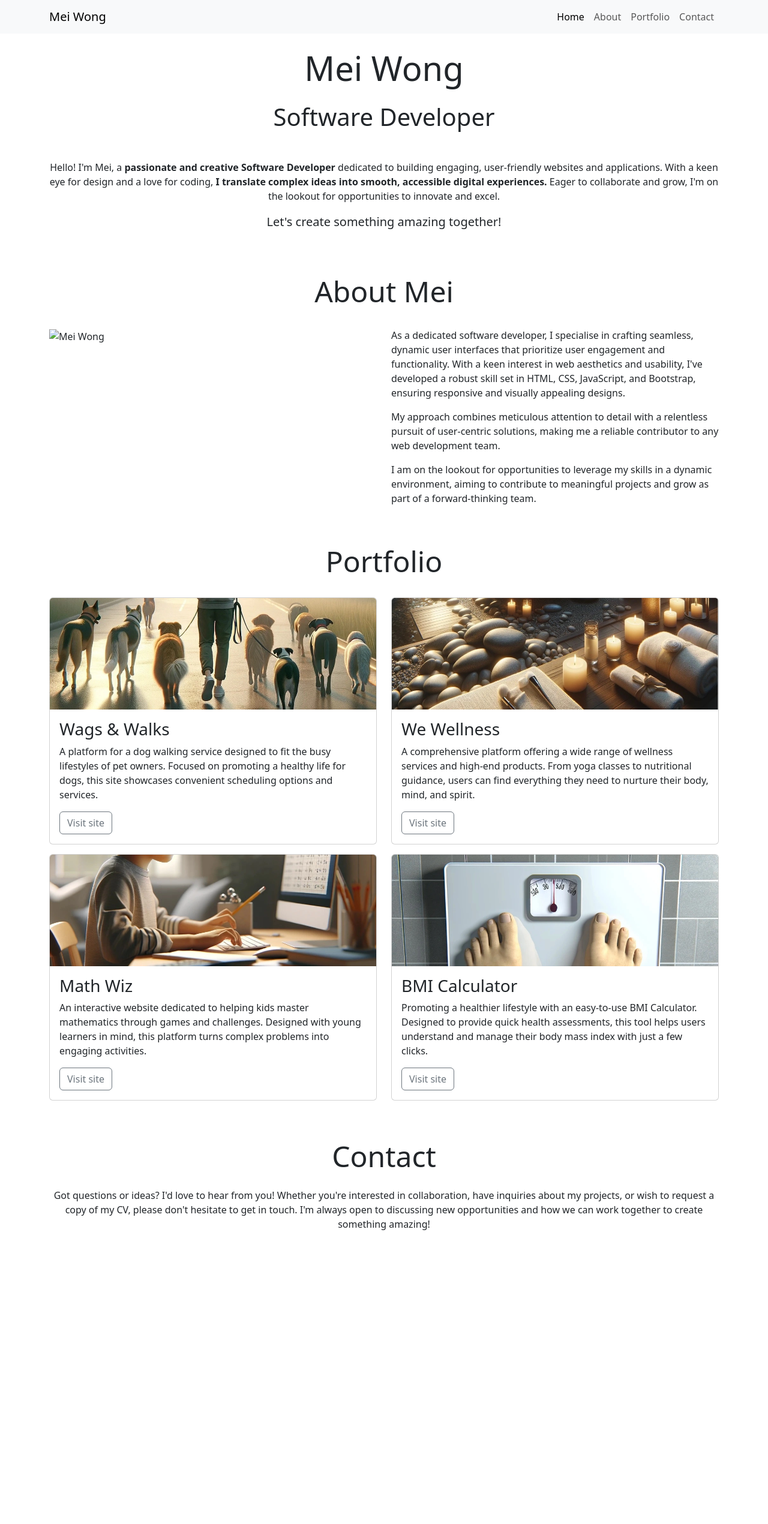
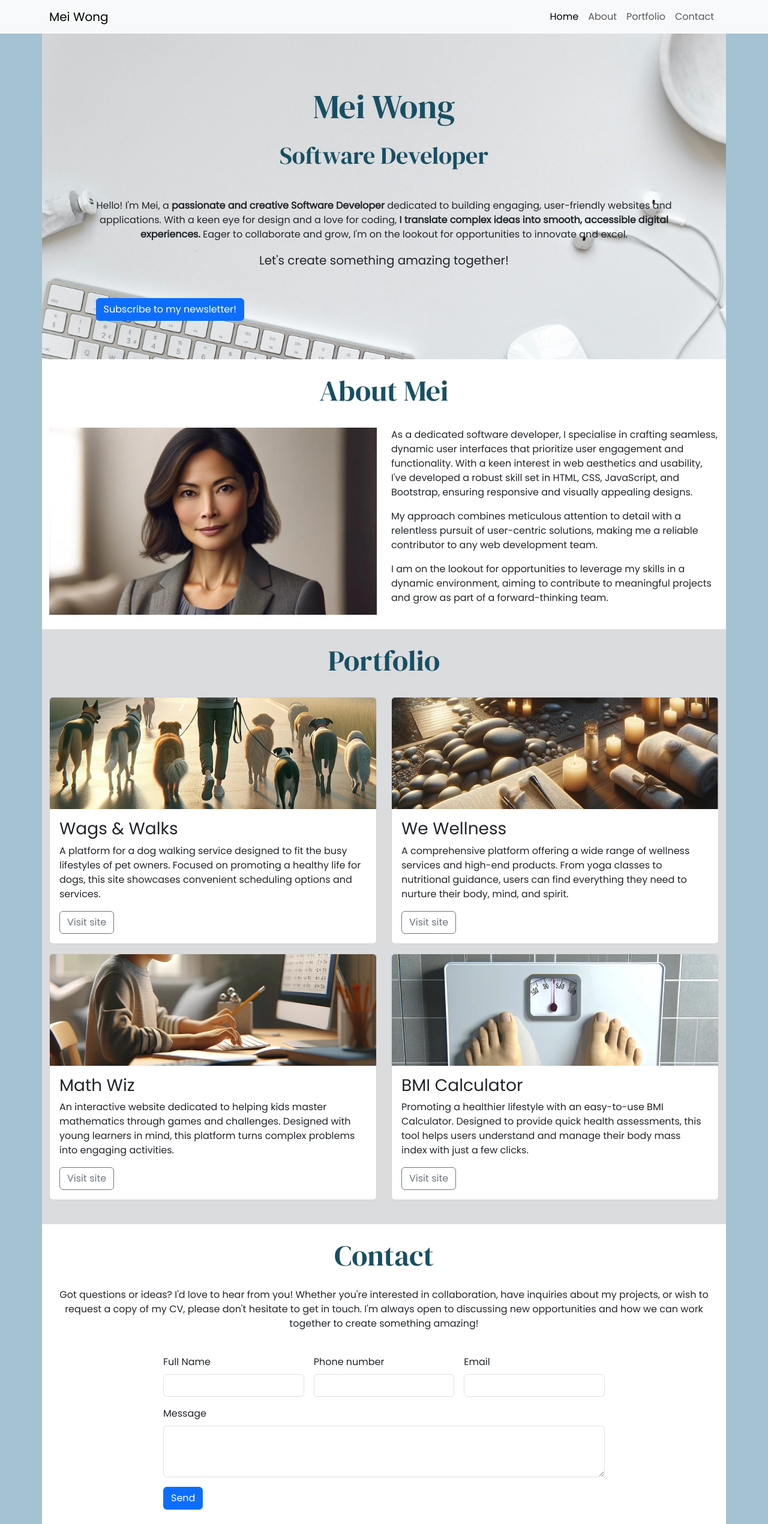
Before and after one commit to DarylMurphyCoder/Portfolio, a plain HTML site: page index.html in a window 1280 px wide. Shown: the whole page at 60% size. Before the commit the page ends 2093 px from the top, so only its background shows below. Drawn offline with nearby package versions, Linux system fonts and the light colour scheme.

Commit message:
(Added Modal and added first css styles)

```diff
--- /dev/null
+++ b/assets/css/styles.css
@@ -0,0 +1,42 @@
+
+/*
+    #a4c2d1; egg blue
+    #dbdcde; light grey
+    #1f7798; mid-blue
+    #184f63; dark-blue
+*/
+
+/* global styles */
+
+@import url('https://fonts.googleapis.com/css2?family=DM+Serif+Display:ital@0;1&family=Poppins&display=swap');
+
+body {
+    font-family: 'Poppins', sans-serif;
+    background-color: #a4c2d1; /*#a4c2d1; egg blue*/
+
+}
+
+h1, h2 {
+    font-family: 'DM Serif Display', serif;
+    color: #184f63; /* dark-blue */
+}
+
+#about {background-color: white;}
+
+/* Portfolio */
+#portfolio {background-color: #dbdcde;} /* light grey */
+
+/* Contact section */
+
+#contact {background-color: white;}
+
+/* Header */
+
+#hero {
+    background-color: #dbdcde; /* light grey */
+    background-image: url("../images/portfolio-images/background.webp");
+    background-size: cover;
+    background-position: 50% 70%;
+    min-height: 500px;
+    padding: 5% 7%;
+}
--- a/index.html
+++ b/index.html
@@ -8,7 +8,10 @@
     <!-- Bootstrap CSS Link -->
     <link href="https://cdn.jsdelivr.net/npm/bootstrap@5.3.3/dist/css/bootstrap.min.css" rel="stylesheet"
         integrity="sha384-QWTKZyjpPEjISv5WaRU9OFeRpok6YctnYmDr5pNlyT2bRjXh0JMhjY6hW+ALEwIH" crossorigin="anonymous">
-</head>
+    <!-- Custom CSS Link -->
+    <link rel="stylesheet" href="assets/css/styles.css">
+
+    </head>
 
 <body>
     <nav class="navbar navbar-expand-sm bg-body-tertiary">
@@ -62,6 +65,10 @@
                 <p class="lead mb-5">Let's create something amazing together!</p>
             </div>
         </section>
+        <!-- Button trigger modal -->
+    <button type="button" class="btn btn-primary" data-bs-toggle="modal" data-bs-target="#exampleModal">
+    Subscribe to my newsletter!
+    </button>
     </header>
 
     <!-- main content -->
@@ -76,7 +83,7 @@
                 <!-- mb-4 used to add margin under image -->
                 <div class="col-12 col-md-6 mb-4">
                     <!-- img-fluid class makes the image responsive to its container -->
-                    <img src="assets/images/mei-wong.webp" class="img-fluid" alt="Mei Wong">
+                    <img src="assets/images/portfolio-images/mei-wong.webp" class="img-fluid" alt="Mei Wong">
                 </div>
                 <!-- mb-4 used to add margin under text -->
                 <div class="col-12 col-md-6 mb-4">
@@ -189,12 +196,63 @@
                     touch. I'm always open to discussing new opportunities and how we
                     can work together to create something amazing!</p>
             </div>
-            <div class="col-12 col-md-10 col-lg-8">
+            <div class="col-12 col-md-10 col-lg-8 mb-4">
                 <!-- Add your form here -->
-
+                <form class="row g-3">
+                    <div class="col-lg-4">
+                        <label for="full-name" class="form-label">Full Name</label>
+                        <input type="text" class="form-control" id="full-name">
+                    </div>
+                    <div class="col-lg-4">
+                        <label for="phonenumber" class="form-label">Phone number</label>
+                        <input type="number" class="form-control" id="phonenumber">
+                    </div>
+                    <div class="col-lg-4">
+                        <label for="email" class="form-label">Email</label>
+                        <input type="email" class="form-control" id="email">
+                    </div>
+                    <div class="col-12">
+                        <label for="message" class="form-label">Message</label>
+                        <textarea class="form-control" id="message" rows="3"></textarea>
+                    </div>
+                    <div class="col-12">
+                        <button type="submit" class="btn btn-primary">Send</button>
+                    </div>
+                </form>
             </div>
         </div>
     </footer>
+
+    <!-- Modal -->
+<div class="modal fade" id="exampleModal" tabindex="-1" aria-labelledby="exampleModalLabel" aria-hidden="true">
+    <div class="modal-dialog modal-lg">
+        <div class="modal-content">
+            <div class="modal-header">
+                <h1 class="modal-title fs-5" id="exampleModalLabel">Modal title</h1>
+                <button type="button" class="btn-close" data-bs-dismiss="modal" aria-label="Close"></button>
+            </div>
+            <div class="modal-body">
+                <p>Join my newsletter for the latest updates on my projects, coding tips, and industry insights delivered straight to your  inbox.</p>
+                <form class="row g-3">
+        <div class="col-lg-6">
+            <label for="inputName" class="form-label">Name</label>
+            <input type="text" class="form-control" id="inputName">
+        </div>
+        <div class="col-lg-6">
+            <label for="inputEmail" class="form-label">Email</label>
+            <input type="email" class="form-control" id="inputEmail">
+        </div>
+        <div class="col-12 mb-4">
+            <button type="submit" class="btn btn-primary">
+                Sign up!
+            </button>
+        </div>
+    </form>
+            </div>
+
+        </div>
+    </div>
+</div>
 
     <!-- Bootstrap JS Script-->
     <script src="https://cdn.jsdelivr.net/npm/bootstrap@5.3.3/dist/js/bootstrap.bundle.min.js"
```
Also changed, not shown: assets/images/portfolio-images/background.webp (added).
